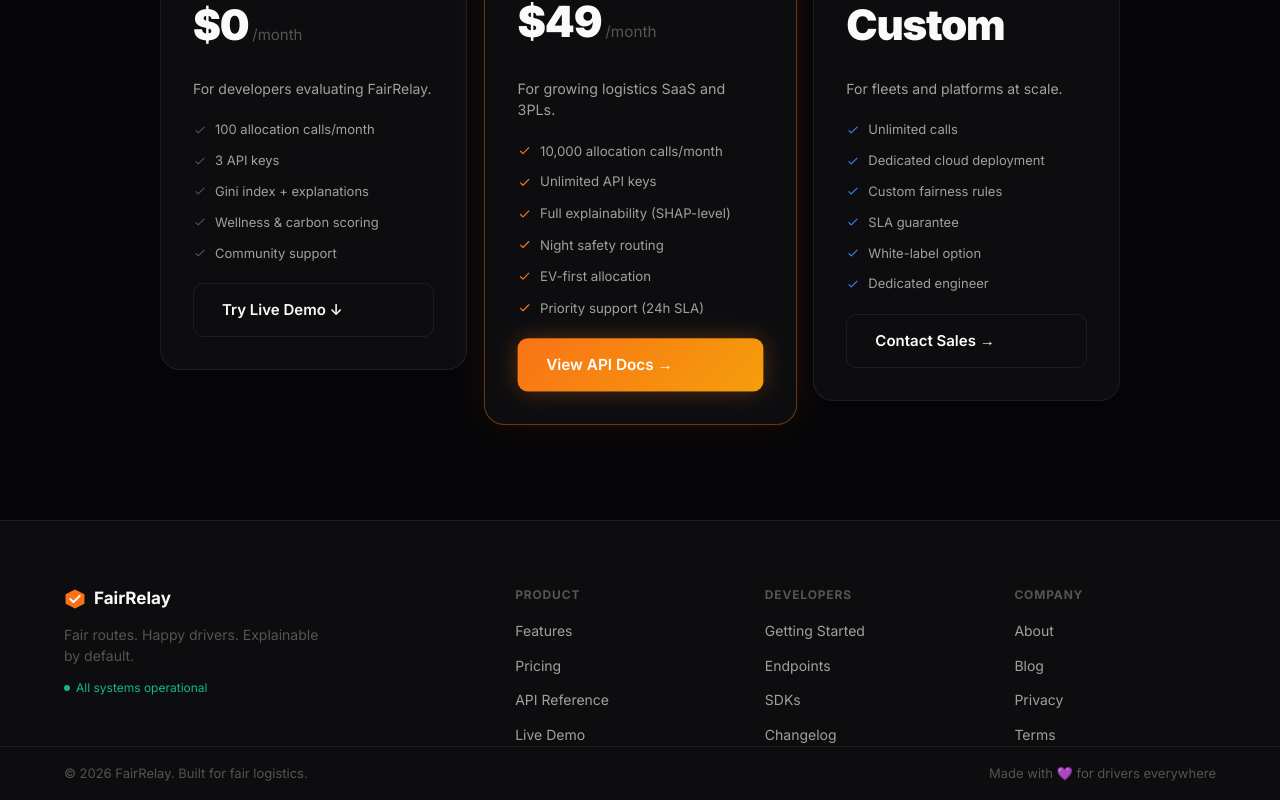
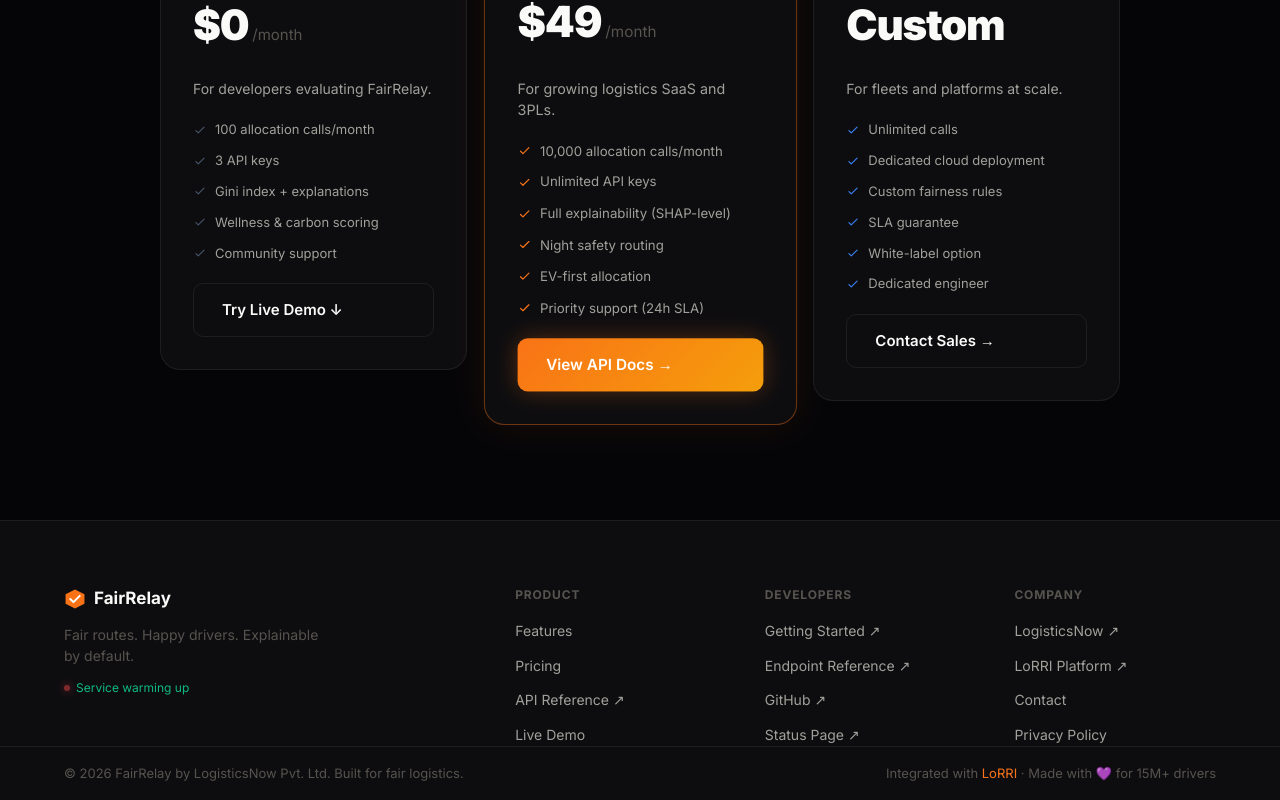
Before and after one commit to MUTHUKUMARAN-K-1/FairRelay, a React (Vite) app in the folder landing/: page / in a window 1280 px wide. Shown: the part 5390-6190 px from the top of the page. Built offline with nearby package versions, Linux system fonts and the light colour scheme; no server answers.

Commit message:
feat: Footer - live health-check polling Brain API every 60s with status indicator (#25)
- feat: Footer - live health-check polling Brain API every 60s with status indicator (f1ca127d57cc805d0dc8ae592e8733d1489cd27f)

```diff
--- a/landing/src/components/Footer.tsx
+++ b/landing/src/components/Footer.tsx
@@ -1,6 +1,40 @@
+import { useState, useEffect } from 'react'
 import './Footer.css'
 
+const API_URL = import.meta.env.VITE_API_URL || 'https://fairrelay-backend.onrender.com'
+
 export default function Footer() {
+  const [status, setStatus] = useState<'checking' | 'operational' | 'degraded' | 'down'>('checking')
+
+  useEffect(() => {
+    const checkHealth = async () => {
+      try {
+        const res = await fetch(`${API_URL}/health`, { signal: AbortSignal.timeout(5000) })
+        if (res.ok) {
+          const data = await res.json()
+          setStatus(data.status === 'healthy' ? 'operational' : 'degraded')
+        } else {
+          setStatus('degraded')
+        }
+      } catch {
+        setStatus('down')
+      }
+    }
+
+    checkHealth()
+    const interval = setInterval(checkHealth, 60000) // Poll every 60s
+    return () => clearInterval(interval)
+  }, [])
+
+  const statusConfig = {
+    checking: { color: '#3b82f6', text: 'Checking status…', pulse: true },
+    operational: { color: '#10b981', text: 'All systems operational', pulse: false },
+    degraded: { color: '#f59e0b', text: 'Degraded performance', pulse: true },
+    down: { color: '#ef4444', text: 'Service warming up', pulse: true },
+  }
+
+  const s = statusConfig[status]
+
   return (
     <footer className="footer">
       <div className="container footer__inner">
@@ -20,8 +54,8 @@
           </div>
           <p>Fair routes. Happy drivers. Explainable by default.</p>
           <div className="footer__status">
-            <span className="footer__status-dot" />
-            All systems operational
+            <span className="footer__status-dot" style={{ background: s.color, boxShadow: s.pulse ? `0 0 8px ${s.color}` : 'none', animation: s.pulse ? 'pulse 2s infinite' : 'none' }} />
+            {s.text}
           </div>
         </div>
 
@@ -30,32 +64,36 @@
             <div className="footer__col-title">Product</div>
             <a href="#features">Features</a>
             <a href="#pricing">Pricing</a>
-            <a href="#api">API Reference</a>
+            <a href={`${API_URL}/docs`} target="_blank" rel="noopener">API Reference ↗</a>
             <a href="#demo">Live Demo</a>
           </div>
           <div className="footer__col">
             <div className="footer__col-title">Developers</div>
-            <a href="#">Getting Started</a>
-            <a href="#">Endpoints</a>
-            <a href="#">SDKs</a>
-            <a href="#">Changelog</a>
+            <a href={`${API_URL}/docs`} target="_blank" rel="noopener">Getting Started ↗</a>
+            <a href={`${API_URL}/redoc`} target="_blank" rel="noopener">Endpoint Reference ↗</a>
+            <a href="https://github.com/MUTHUKUMARAN-K-1/FairRelay" target="_blank" rel="noopener">GitHub ↗</a>
+            <a href={`${API_URL}/health`} target="_blank" rel="noopener">Status Page ↗</a>
           </div>
           <div className="footer__col">
             <div className="footer__col-title">Company</div>
-            <a href="#">About</a>
-            <a href="#">Blog</a>
-            <a href="#">Privacy</a>
-            <a href="#">Terms</a>
+            <a href="https://logisticsnow.in" target="_blank" rel="noopener">LogisticsNow ↗</a>
+            <a href="https://company.lorri.in" target="_blank" rel="noopener">LoRRI Platform ↗</a>
+            <a href="mailto:muthukumaran@logisticsnow.in">Contact</a>
+            <a href="#">Privacy Policy</a>
           </div>
         </div>
       </div>
 
       <div className="footer__bottom">
         <div className="container">
-          <span>© 2026 FairRelay. Built for fair logistics.</span>
-          <span>Made with 💜 for drivers everywhere</span>
+          <span>© 2026 FairRelay by LogisticsNow Pvt. Ltd. Built for fair logistics.</span>
+          <span>Integrated with <a href="https://logisticsnow.in" target="_blank" rel="noopener" style={{ color: '#f97316' }}>LoRRI</a> · Made with 💜 for 15M+ drivers</span>
         </div>
       </div>
+
+      <style>{`
+        @keyframes pulse { 0%, 100% { opacity: 1; } 50% { opacity: 0.5; } }
+      `}</style>
     </footer>
   )
 }
```
